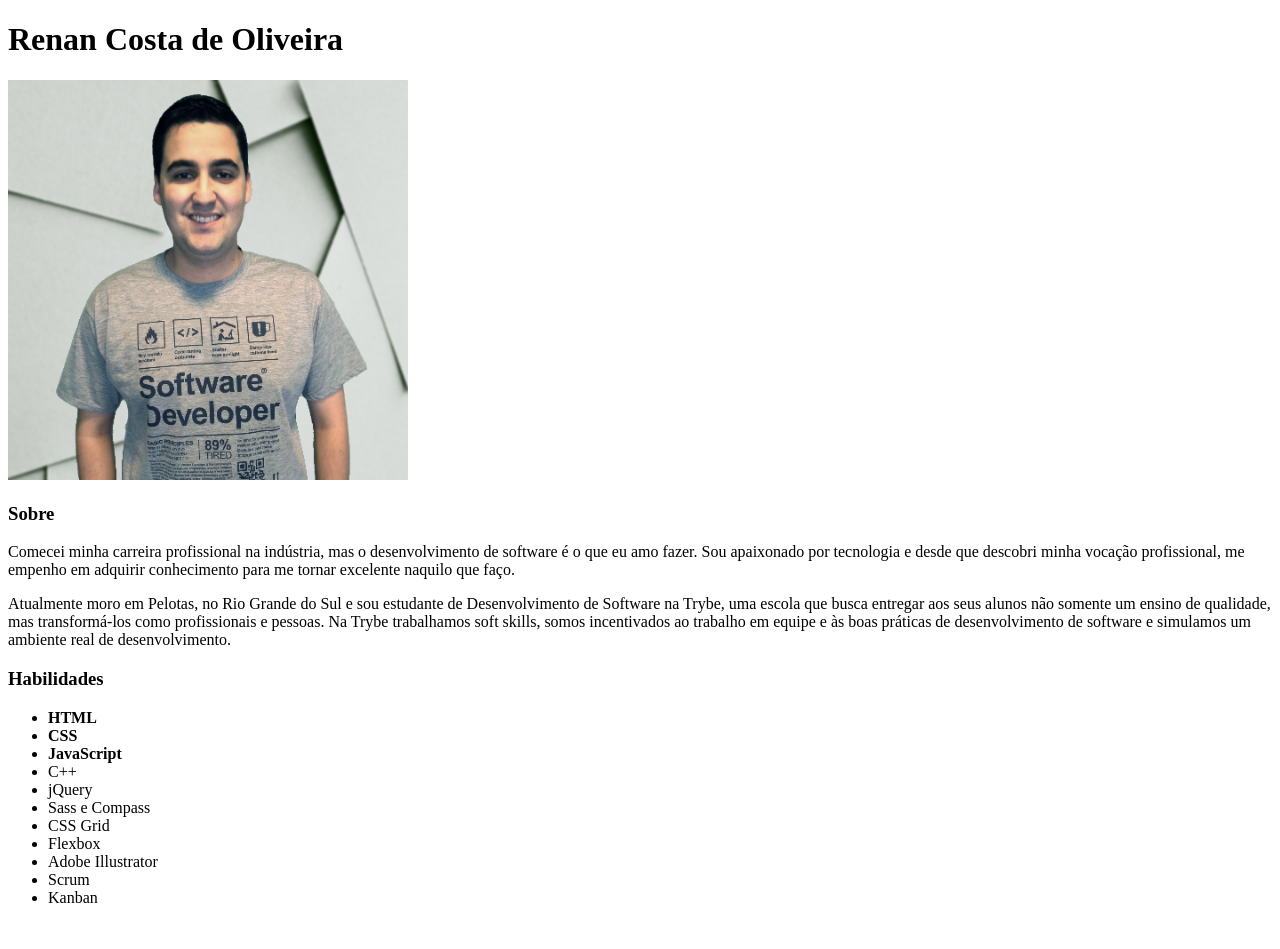
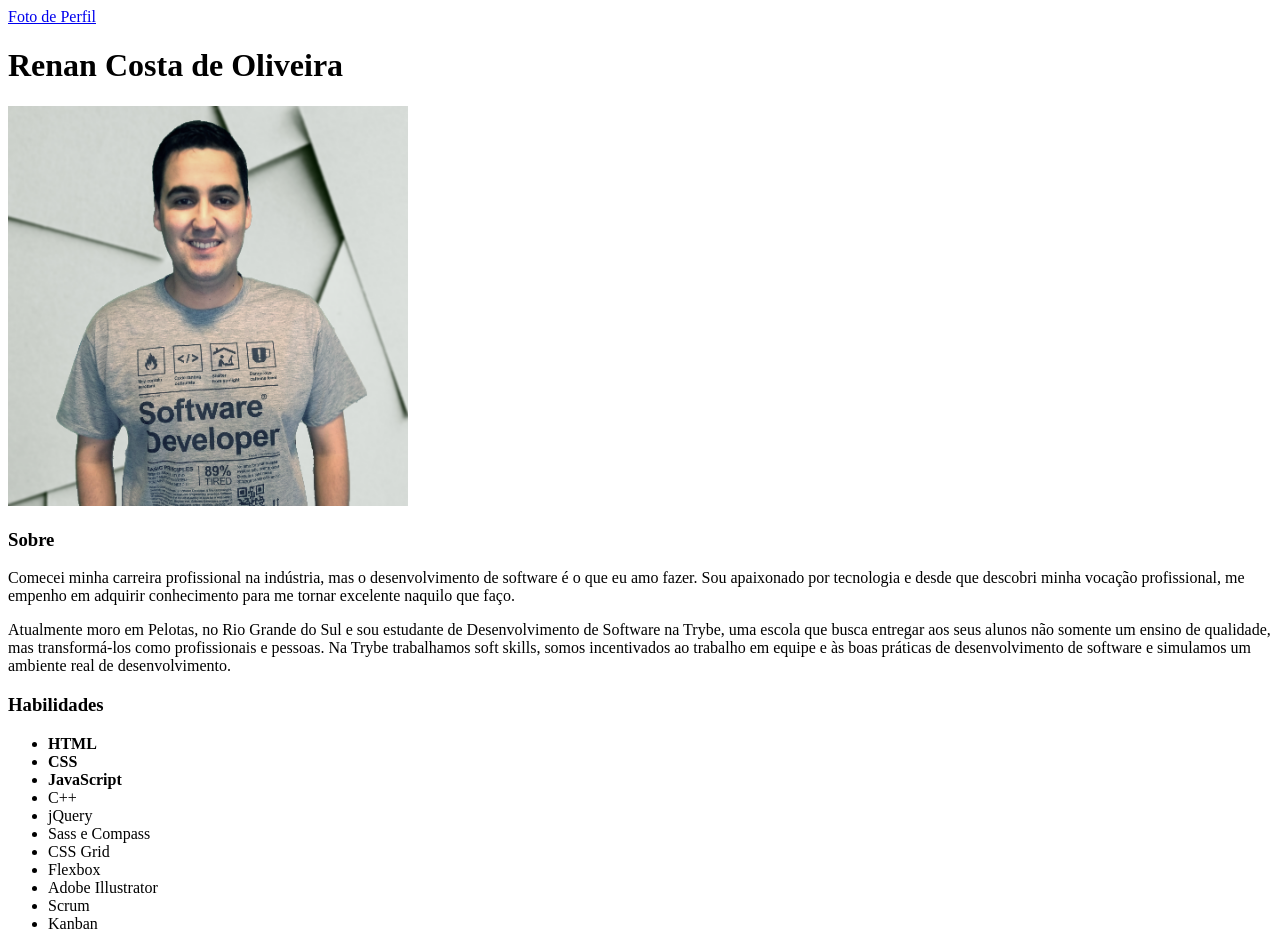
Before and after one commit to ren4ndev/portfolio_web, a plain HTML site: page index.html in a window 1280 px wide. Before the commit the page ends 923 px from the top, so only its background shows below. Drawn offline with Linux system fonts and the light colour scheme.

Commit message:
Adicionando link interno para foto de perfil

```diff
--- a/index.html
+++ b/index.html
@@ -6,8 +6,10 @@
         <title>Portfólio - Renan Oliveira</title>
     </head>
     <body>
+        <a href="#foto_perfil">Foto de Perfil</a>
+
         <h1>Renan Costa de Oliveira</h1>
-        <img src="./img/Foto de perfil Linkedin.png" width="400px" alt="Foto de Perfil Renan Oliveira">
+        <img id="foto_perfil" src="./img/Foto de perfil Linkedin.png" width="400px" alt="Foto de Perfil Renan Oliveira">
 
         <h3>Sobre</h3>
 
@@ -35,5 +37,6 @@
             <li>Kanban</li>
         </ul>
 
+
     </body>
 </html>
```
